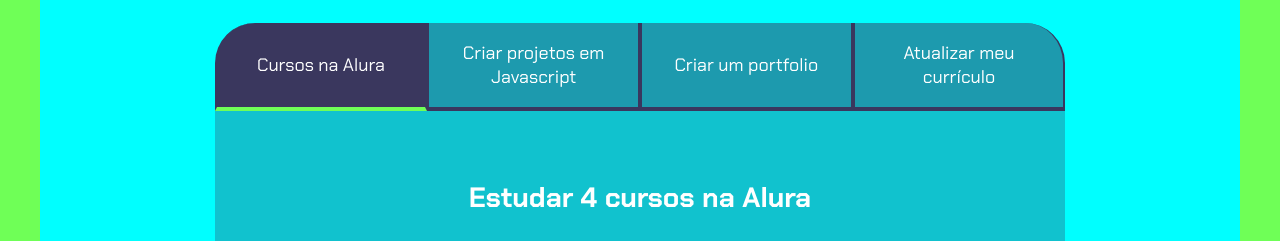
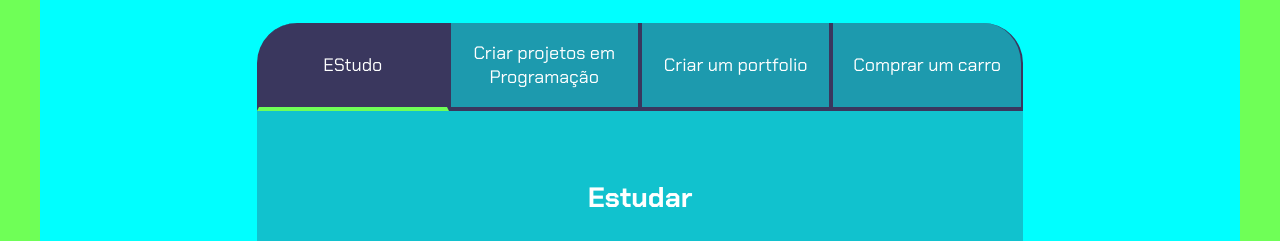
Before and after one commit to ArthurGracas/xuaua, a plain HTML site: page index.html in a window 1280 px wide. Shown: the part 80-321 px from the top of the page. Drawn offline with Linux system fonts and the light colour scheme.

Commit message:
Add files via upload

```diff
--- a/index.html
+++ b/index.html
@@ -13,14 +13,14 @@
         <h2 class="titulo-principal">Meus objetivos do ano<span>_</span></h2>
         <div class="conteudo">
             <div class="botoes">
-                <button class="botao ativo">Cursos na Alura</button>
-                <button class="botao">Criar projetos em Javascript</button>
+                <button class="botao ativo">EStudo</button>
+                <button class="botao">Criar projetos em Programação</button>
                 <button class="botao">Criar um portfolio</button>
-                <button class="botao">Atualizar meu currículo</button>
+                <button class="botao">Comprar um carro</button>
             </div>
             <div class="abas-textos">
                 <div class="aba-conteudo ativo">
-                    <h3 class="aba-conteudo-titulo-principal">Estudar 4 cursos na Alura</h3>
+                    <h3 class="aba-conteudo-titulo-principal">Estudar</h3>
                     <h4 class="aba-conteudo-titulo-secundario">Tempo para completar o objetivo</h4>
                     <div class="contador">
                         <div class="contador-digito">
@@ -42,7 +42,7 @@
                     </div>
                 </div>
                 <div class="aba-conteudo">
-                    <h3 class="aba-conteudo-titulo-principal">Criar 5 projetos em Javascript</h3>
+                    <h3 class="aba-conteudo-titulo-principal">Criar projetos em Programação</h3>
                     <h4 class="aba-conteudo-titulo-secundario">Tempo para completar o objetivo</h4>
                     <div class="contador">
                         <div class="contador-digito">
@@ -86,7 +86,7 @@
                     </div>
                 </div>
                 <div class="aba-conteudo">
-                    <h3 class="aba-conteudo-titulo-principal">Atualizar meu curriculo com os certificados da Alura</h3>
+                    <h3 class="aba-conteudo-titulo-principal">Comprar um Carro</h3>
                     <h4 class="aba-conteudo-titulo-secundario">Tempo para completar o objetivo</h4>
                     <div class="contador">
                         <div class="contador-digito">
```
